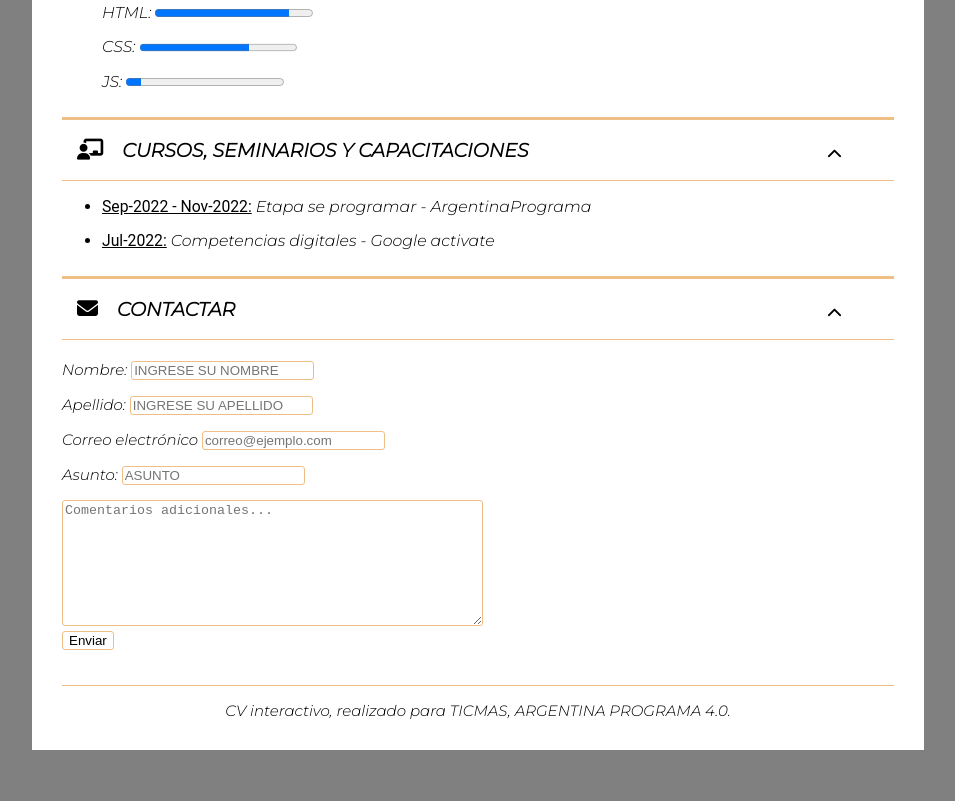
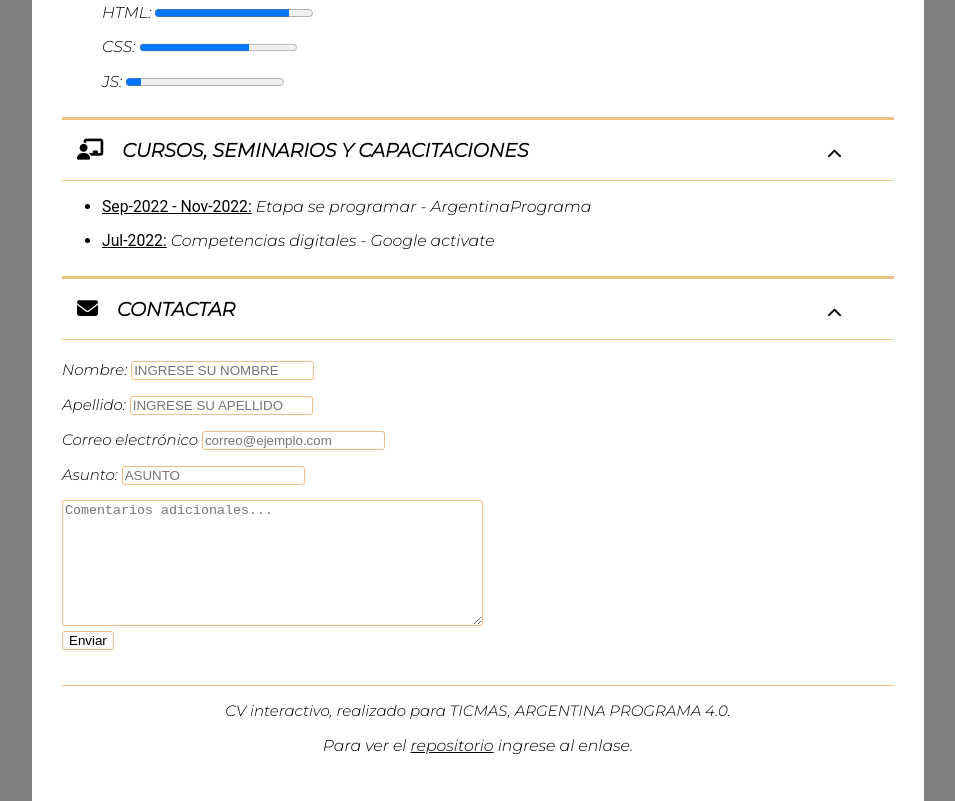
Before and after one commit to Maryposa09/CVticmas, a plain HTML site: page index.html in a window 1280 px wide. Shown: the part 1224-2025 px from the top of the page, without its empty margins (162-1117 px from the left). Before the commit the page ends 1974 px from the top, so only its background shows below. Drawn offline with nearby package versions, Linux system fonts and the light colour scheme; no server answers.

Commit message:
Update index.html
listo

```diff
--- a/index.html
+++ b/index.html
@@ -233,6 +233,7 @@
 
         <footer>
             CV interactivo, realizado para TICMAS, ARGENTINA PROGRAMA 4.0.
+            <p>Para ver el <a href="https://github.com/Maryposa09/CVticmas"  target="_blank"> repositorio</a> ingrese al enlase.</p>
         </footer>
     </div>
     <!-- Inicio del javascript propio, se pone al final para darle tiempo a que la página termine de cargar-->
```
